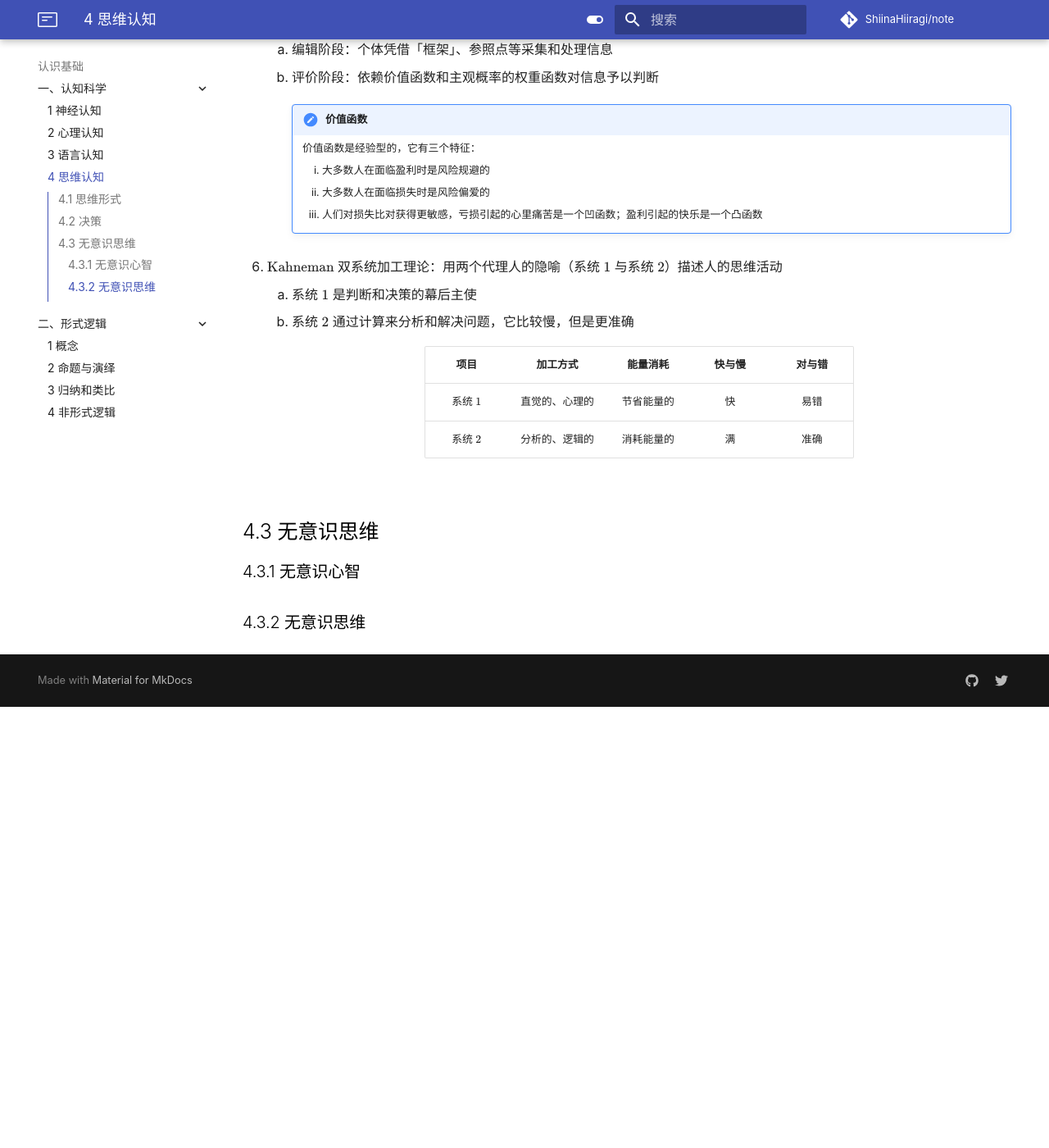
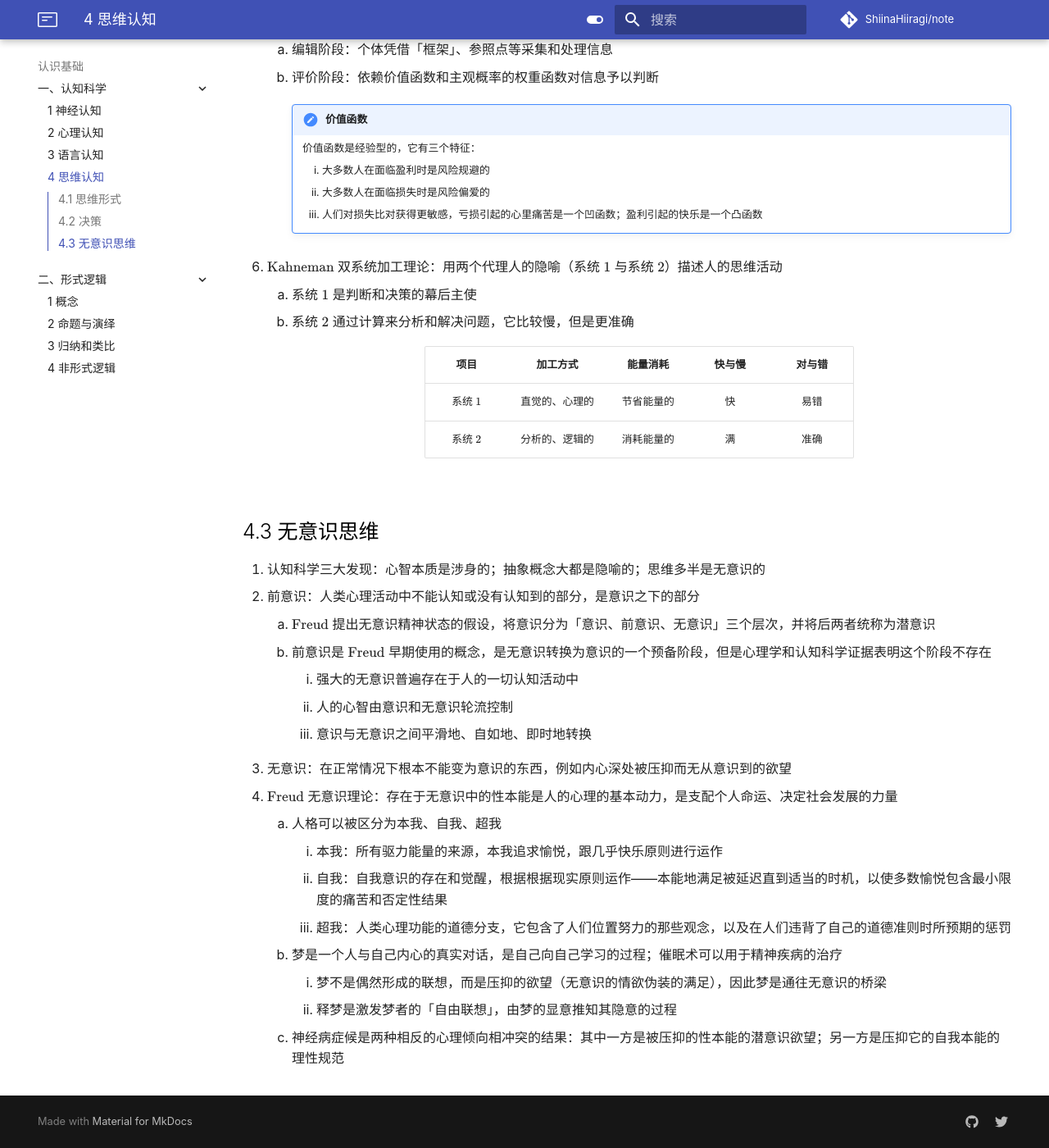
Before and after one commit to ShiinaHiiragi/note, an MkDocs documentation site: the page built from docs/cogn/cogn/think.md, in a window 1280 px wide and 1400 px high, scrolled down 2628 px. Shown: the whole window at 82% size. Built offline with MkDocs 1.6.1 and Material for MkDocs 9.7.7, drawn with Linux system fonts in a browser that asks for light colours; comment, search, counter and statistics services are not loaded; before the commit the page ends 3490 px from its top, so only the background shows below that.

Commit message:
add think

```diff
--- a/docs/cogn/cogn/think.md
+++ b/docs/cogn/cogn/think.md
@@ -93,9 +93,23 @@
     | 系统 $2$ | 分析的、逻辑的 | 消耗能量的 |   满   |  准确  |
 
 ## 4.3 无意识思维
-### 4.3.1 无意识心智
-
-### 4.3.2 无意识思维
+1. 认知科学三大发现：心智本质是涉身的；抽象概念大都是隐喻的；思维多半是无意识的
+2. 前意识：人类心理活动中不能认知或没有认知到的部分，是意识之下的部分
+    1. $\text{Freud}$ 提出无意识精神状态的假设，将意识分为「意识、前意识、无意识」三个层次，并将后两者统称为潜意识
+    2. 前意识是 $\text{Freud}$ 早期使用的概念，是无意识转换为意识的一个预备阶段，但是心理学和认知科学证据表明这个阶段不存在
+        1. 强大的无意识普遍存在于人的一切认知活动中
+        2. 人的心智由意识和无意识轮流控制
+        3. 意识与无意识之间平滑地、自如地、即时地转换
+3. 无意识：在正常情况下根本不能变为意识的东西，例如内心深处被压抑而无从意识到的欲望
+4. $\text{Freud}$ 无意识理论：存在于无意识中的性本能是人的心理的基本动力，是支配个人命运、决定社会发展的力量
+    1. 人格可以被区分为本我、自我、超我
+        1. 本我：所有驱力能量的来源，本我追求愉悦，跟几乎快乐原则进行运作
+        2. 自我：自我意识的存在和觉醒，根据根据现实原则运作——本能地满足被延迟直到适当的时机，以使多数愉悦包含最小限度的痛苦和否定性结果
+        3. 超我：人类心理功能的道德分支，它包含了人们位置努力的那些观念，以及在人们违背了自己的道德准则时所预期的惩罚
+    2. 梦是一个人与自己内心的真实对话，是自己向自己学习的过程；催眠术可以用于精神疾病的治疗
+        1. 梦不是偶然形成的联想，而是压抑的欲望（无意识的情欲伪装的满足），因此梦是通往无意识的桥梁
+        2. 释梦是激发梦者的「自由联想」，由梦的显意推知其隐意的过程
+    3. 神经病症候是两种相反的心理倾向相冲突的结果：其中一方是被压抑的性本能的潜意识欲望；另一方是压抑它的自我本能的理性规范
 
 <style>
     div[class$="typeset__scrollwrap"] {
```
Also changed, not shown: docs/cogn/cogn/nerve.md (+0 -11 lines), docs/index.md (+1 -1 lines).
